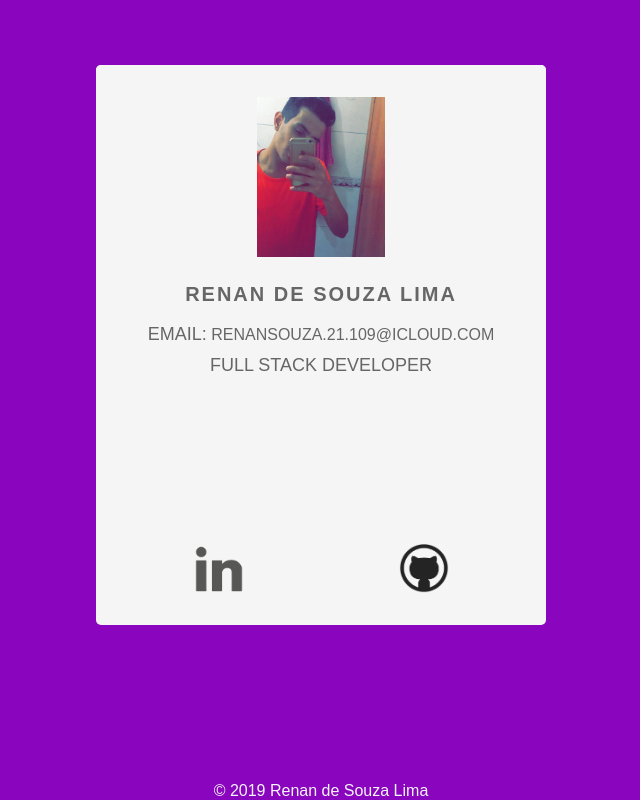
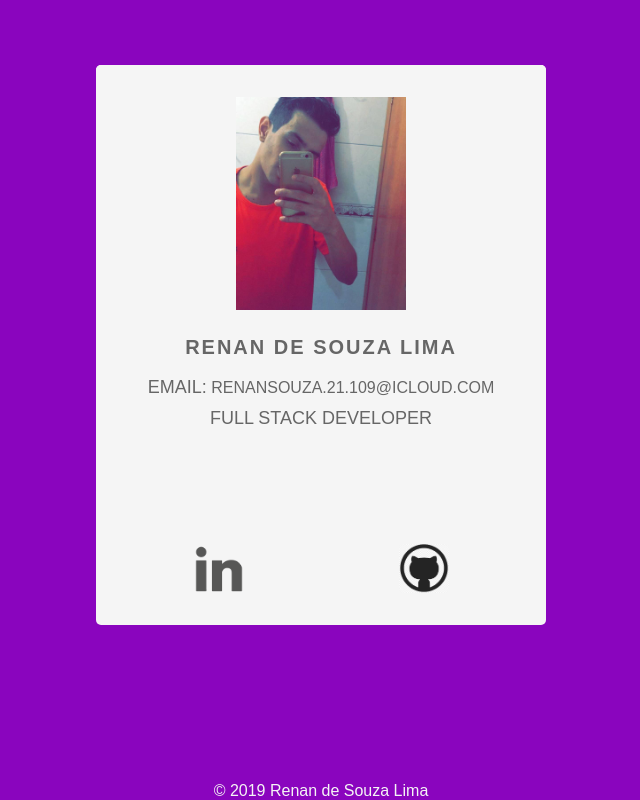
Before and after one commit to orenansouza/Portifolio, a React (Create React App) app: page / in a window 1280 px wide. Shown: the whole page, without its empty margins (319-959 px from the left). Built offline with nearby package versions, Linux system fonts and the light colour scheme.

Commit message:
enlarge image size

```diff
--- a/src/pages/Inicial.css
+++ b/src/pages/Inicial.css
@@ -32,7 +32,7 @@
 }
 .main-container ul li img {
   display: flex;
-  max-width: 128px;
+  max-width: 170px;
   margin: 17px auto;
 }
 .main-container ul .main-card strong {
```
